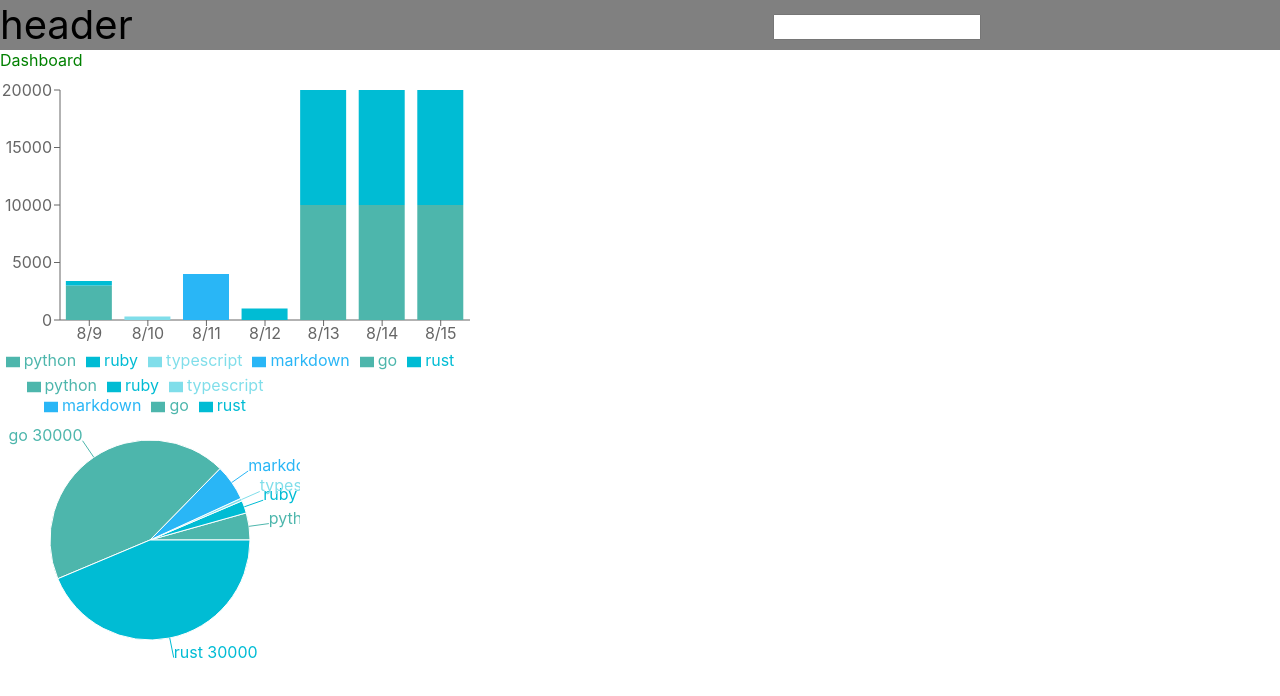
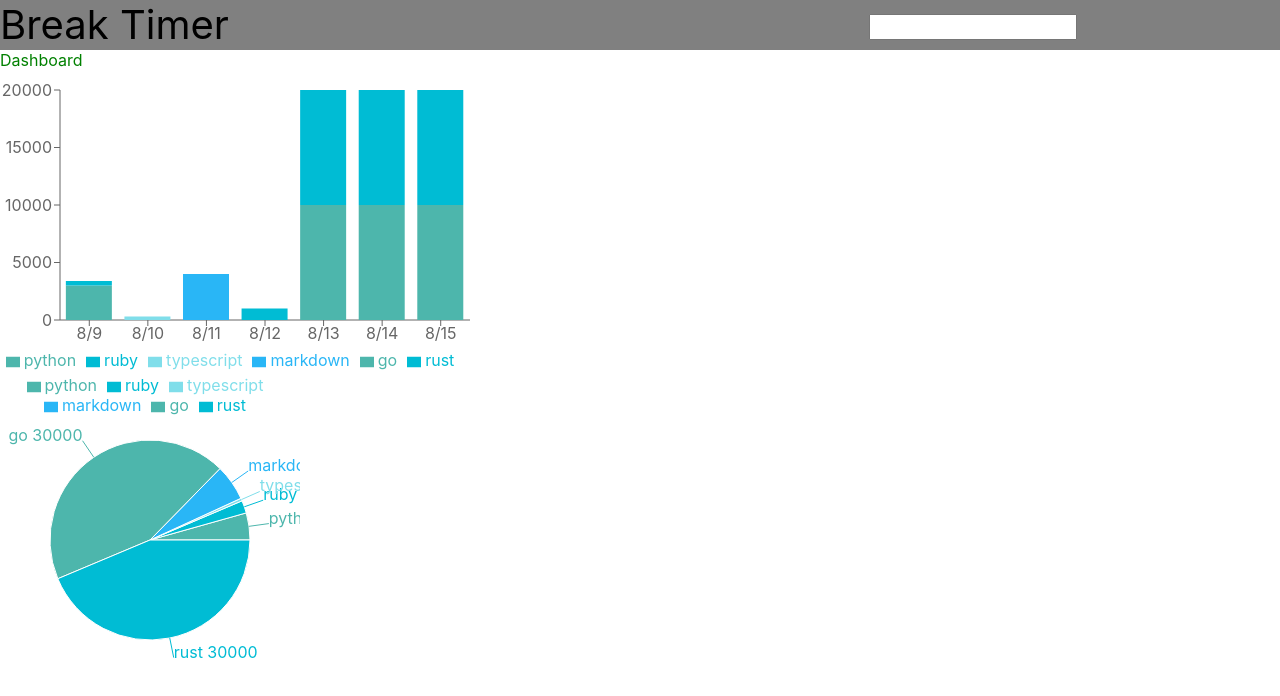
Before and after one commit to supporterz-vol5-1/BreakTimer-frontend, a React (Create React App) app in the folder frontend/: page / in a window 1280 px wide. Shown: the top 696 px of the page. Built offline with nearby package versions, Linux system fonts and the light colour scheme.

Commit message:
ヘッダーをアプリ名に変更

```diff
--- a/frontend/src/Header.tsx
+++ b/frontend/src/Header.tsx
@@ -5,7 +5,7 @@ class Header extends Component{
     render(){
         return (
             <div className='header'>
-                    <div className='headerelement' id='appname'>header</div>
+                    <div className='headerelement' id='appname'>Break Timer</div>
                     <input className='headerelement' type='text' />
             </div>
         )
```
